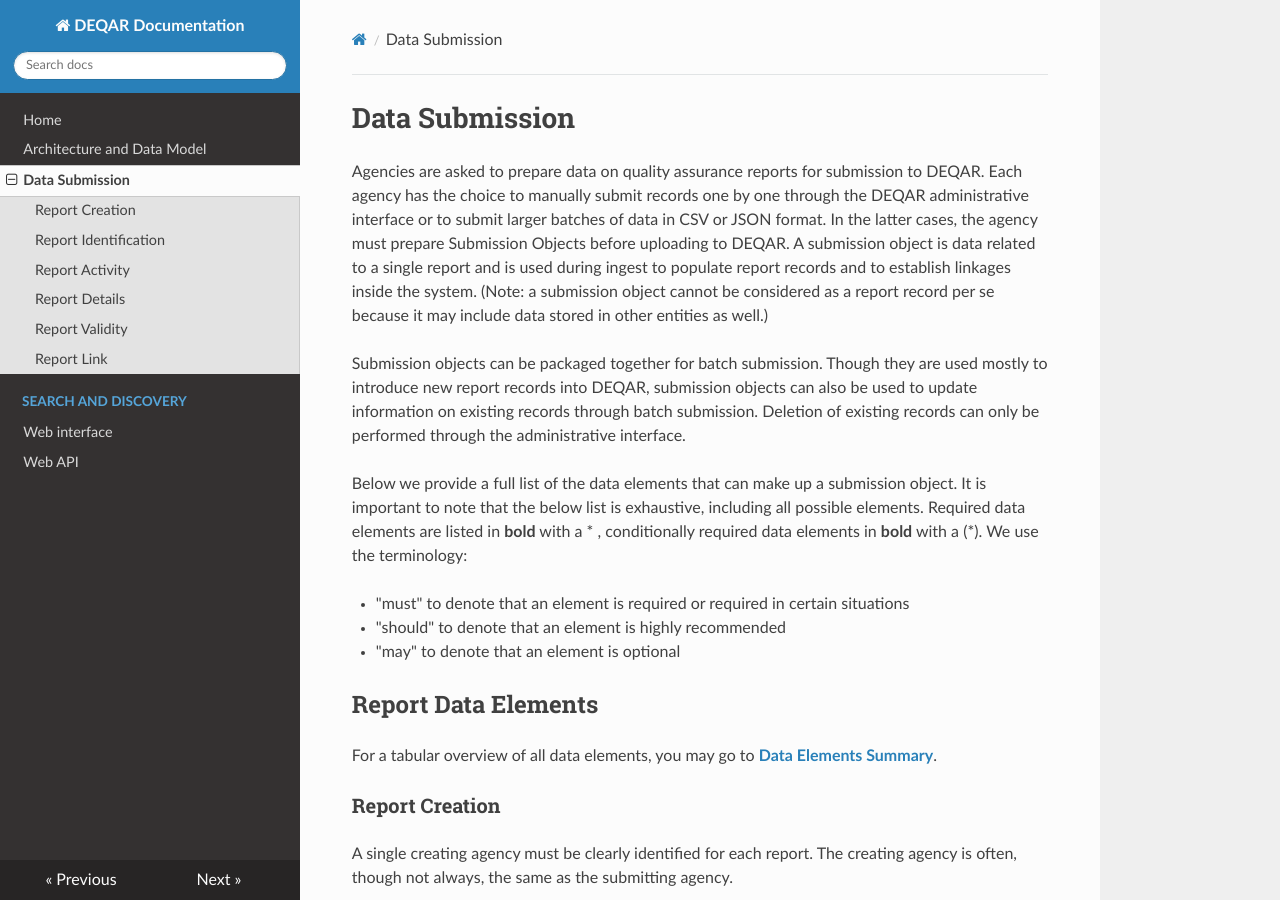
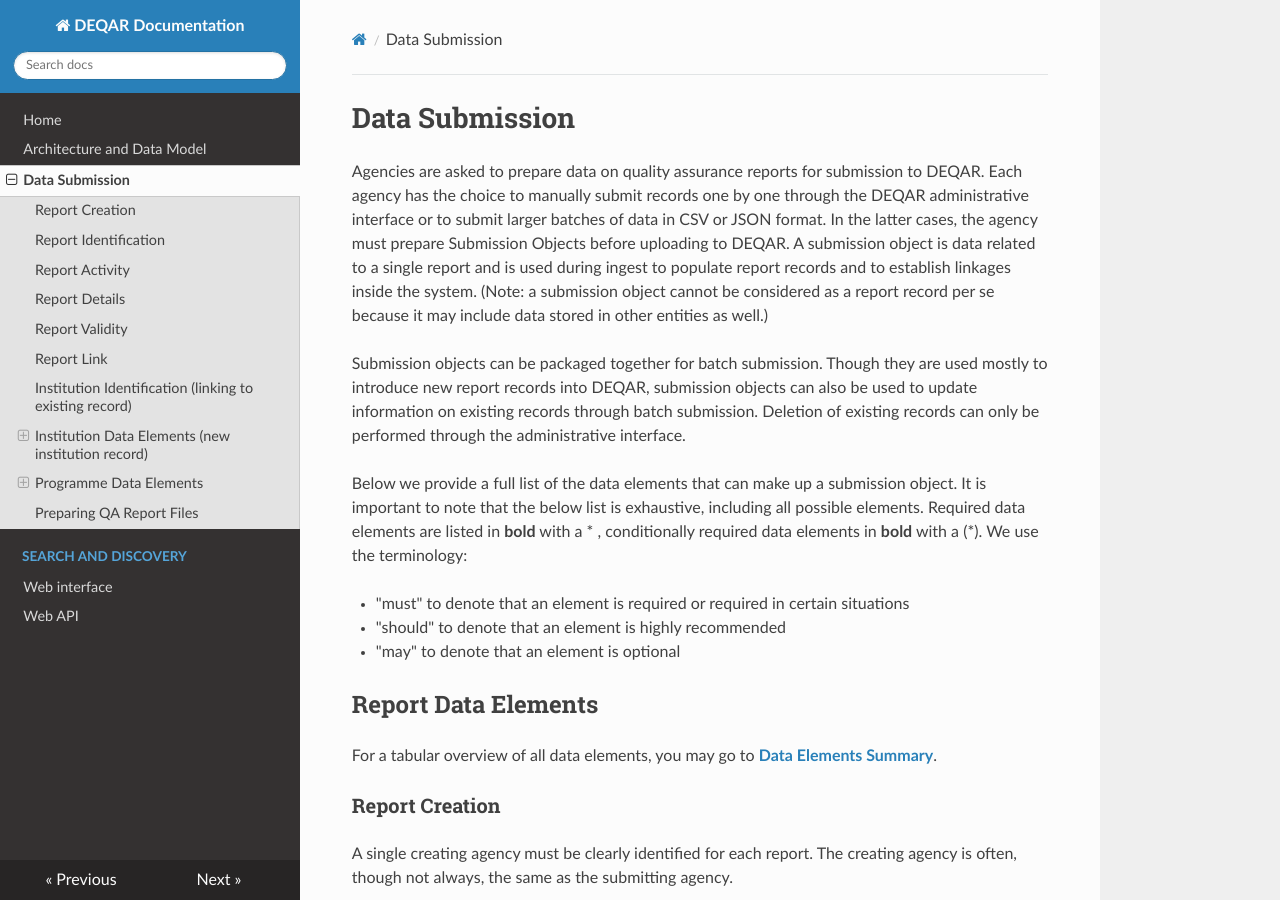
Before and after one commit to EQAR/deqar-docs, an MkDocs documentation site: the page built from docs/data_submission_overview.md, in a window 1280 px wide and 900 px high. Built offline with MkDocs 1.6.1, drawn with Linux system fonts in a browser that asks for light colours; nearby versions of some CDN libraries; old or Windows-style settings are respelled for this version of MkDocs.

Commit message:
Update data_submission_overview.md

```diff
--- a/docs/data_submission_overview.md
+++ b/docs/data_submission_overview.md
@@ -119,7 +119,7 @@
 A display name may optionally be provided for each link to the report on other sites. If no display name is provided, then EQAR will supply generic text.
 *e.g. General information on this programme.*
 
-## Institution Identification (linking to existing record)
+### Institution Identification (linking to existing record)
 
 Each report must be associated with at least one institution. If a record for the institution already exists in DEQAR, a DEQARINST ID or an ETER ID should be provided to establish a link to the existing record. Optionally an agency may choose to provide a local or national identifier for an institution; before these can be used for submission, local identifiers should be assigned to existing institution records through the administrative interface or provided in bulk to the EQAR secretariat. Only one institution identifier should be submitted for each institution in the submission object. If more than one identifying element is submitted, then the DEQARINST ID will be used to establish internal linkage, followed by the ETER ID. If no record for the institution exists in DEQAR, a new record can be created by filling in several descriptive elements (see [**Institution Data Elements**](https://docs.deqar.eu/submission_object_fields/#institution-data-elements) below).
 
@@ -136,11 +136,11 @@
 *e.g. HCERES21*
 *e.g. AT0004*
 
-## Institution Data Elements (new institution record)
+### Institution Data Elements (new institution record)
 
 Each report must be associated with at least one institution. If a record for an institution does not already exist in DEQAR, the institution must be described with the elements below. (Note, **as a minimum the institution name, country and website must be provided** for a new record to be created.) Before a new record is created, data will be checked against institution data already in DEQAR. If a DEQAR institution record is identified as a match, the existing record will take precedence over submitted data.
 
-### Institution Name
+#### Institution Name
 
 One and only one official institution name must be provided for each new institution record. Each official institution name that is in a non-Latin script should be accompanied by a transliterated version to support search and discovery. It is also recommended that agencies provide an English institution name for each new institution record. If provided, the English name will be used for display. An institution acronym may also be provided.  (Note: alternative or other language institution names can be provided through the administrative interface.)
 
@@ -163,7 +163,7 @@
 The official acronym for each institution may be provided. This will be indexed for search.
 *e.g. SWU*
 
-### Institution Location
+#### Institution Location
 
 One or more countries must be provided for each new institution record. One city may be provided to correspond with each country along with an optional latitude and longitude. In the case that the institution is located in more than one city in the same country, then this would require a separate country/city entry for each city.
 
@@ -181,7 +181,7 @@
 The exact latitude and longitude of the institution site or the general latitude and longitude of the city of the institution may also be provided for each institution record.
 *e.g. 48,208,356; 1,636,776*
 
-### Institution Qualification Level
+#### Institution Qualification Level
 
 The institution QF-EHEA levels may be provided for each institution. If QF-EHEA levels are provided, then *ALL* levels covered by the institution should be recorded. QF-EHEA levels may be provided as either string values or DEQAR IDs.
 
@@ -195,7 +195,7 @@
    |2  |second cycle|
    |3  |third cycle |
 
-### Institution Website
+#### Institution Website
 
 One and only one website link must be provided for each new institution record. When possible, the root domain name of the institution website should be provided without language or other qualifiers.
 
@@ -203,11 +203,11 @@
 The URL to the primary institution website or home page should be provided for every new institution record. The root domain name of the site should be used when possible.
 *e.g. http://www.swu.bg*
 
-## Programme Data Elements
+### Programme Data Elements
 
 Information on one or more programmes is required for all reports with the assigned activity type: **institutional/programme**; **programme**; or **joint programme**. As a rule, programme information must be entered anew for each report, though DEQAR allows agencies to assign local programme identifiers in order to track reports on the same programme or to reuse programme information in later reports. A local identifier may be submitted along with the report data in CSV or JSON; additional local identifiers can also be assigned through the administrative interface. (Note, if no existing identifier is used, then **as a minimum the programme name must be provided** for programme data to be valid.)
 
-### Programme Identification
+#### Programme Identification
 
 Certain types of reports must include data on at least one associated programme. An identifier may be submitted with programme information to allow the agency to identify reports on the same programme or to reuse the same programme information in a later record. In the case that an existing identifier is later submitted with different programme information, the previous data will be used in place of the new.
 
@@ -216,7 +216,7 @@
 *e.g. 61*
 *e.g. 60800*
 
-### Programme Name and Qualification
+#### Programme Name and Qualification
 
 One and only one primary programme name must be provided for each programme associated with the report. The programme name should be accompanied by a qualification title in the same language. Agencies may also provide alternative or other language versions of the programme name and/or qualification. The primary name will be used for display.
 
@@ -236,7 +236,7 @@
 The qualification offered by each programme may be recorded in the same language that is used for the alternative name version.
 *e.g. Master of Medicine*
 
-### Programme Location
+#### Programme Location
 
 Information on the country/ies where each programme is located should be provided if different from the host institution country.
 
@@ -245,7 +245,7 @@
 *e.g. BE*
 *e.g. BEL*
 
-### Programme Qualification Level
+#### Programme Qualification Level
 
 Information on the qualification framework level of each programme can be provided as a QF-EHEA level; agencies may also choose to provide the NQF level for each programme.
 
@@ -264,7 +264,7 @@
   |2  |second cycle|
   |3  |third cycle |
 
-## Preparing QA Report Files
+### Preparing QA Report Files
 
 DEQAR requires PDF versions of quality assurance reports for every submission object. Agencies can choose either to make files available for harvest or to upload files. In order to make files available for harvest, agencies must provide the URL for files already available on a public server. Alternatively, files may be submitted using the API or uploaded through the administrative interface. All reports must be submitted with data on the language(s) used in the report. A file display name can be provided as well.
 
```
